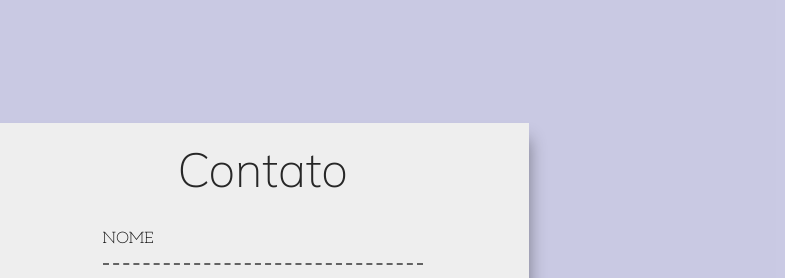
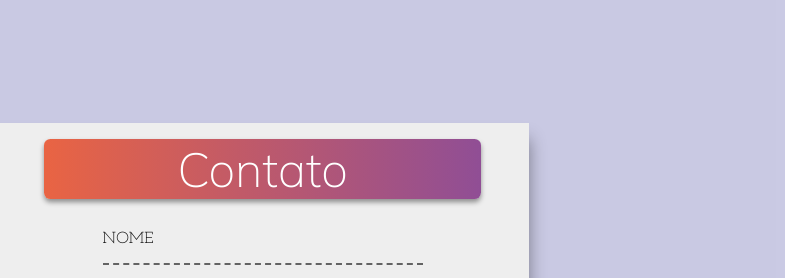
Before and after one commit to JuliaFGomes/portfolio, a plain HTML site: page index.html in a window 1280 px wide. Shown: the part 2040-2318 px from the top of the page, 495-1280 px from the left. Drawn offline with Linux system fonts and the light colour scheme.

Commit message:
:up: Estilização na sessão contato

```diff
--- a/style.css
+++ b/style.css
@@ -436,13 +436,21 @@ header{
      background-color: #eee;
      padding: 1rem 3rem 3rem 3rem;
 }
+
+
 .sessao-contato h1{
     font-family: var(--font-primary);
     width: 100%;
     text-align: center;
-    color: #272727;
+    color: #ffff;
     font-size: 3rem;
     font-weight: lighter;
+    background: #e96443;
+    background: -webkit-linear-gradient(to right, #904e95, #e96443);
+    background: linear-gradient(to left, #904e95, #e96443);
+    border-radius: .4rem;
+    box-shadow: 0 .2rem .3rem rgba(0, 0, 0, 0.405);
+
 }
 .sessao-contato form{
     width: 100%;
```
